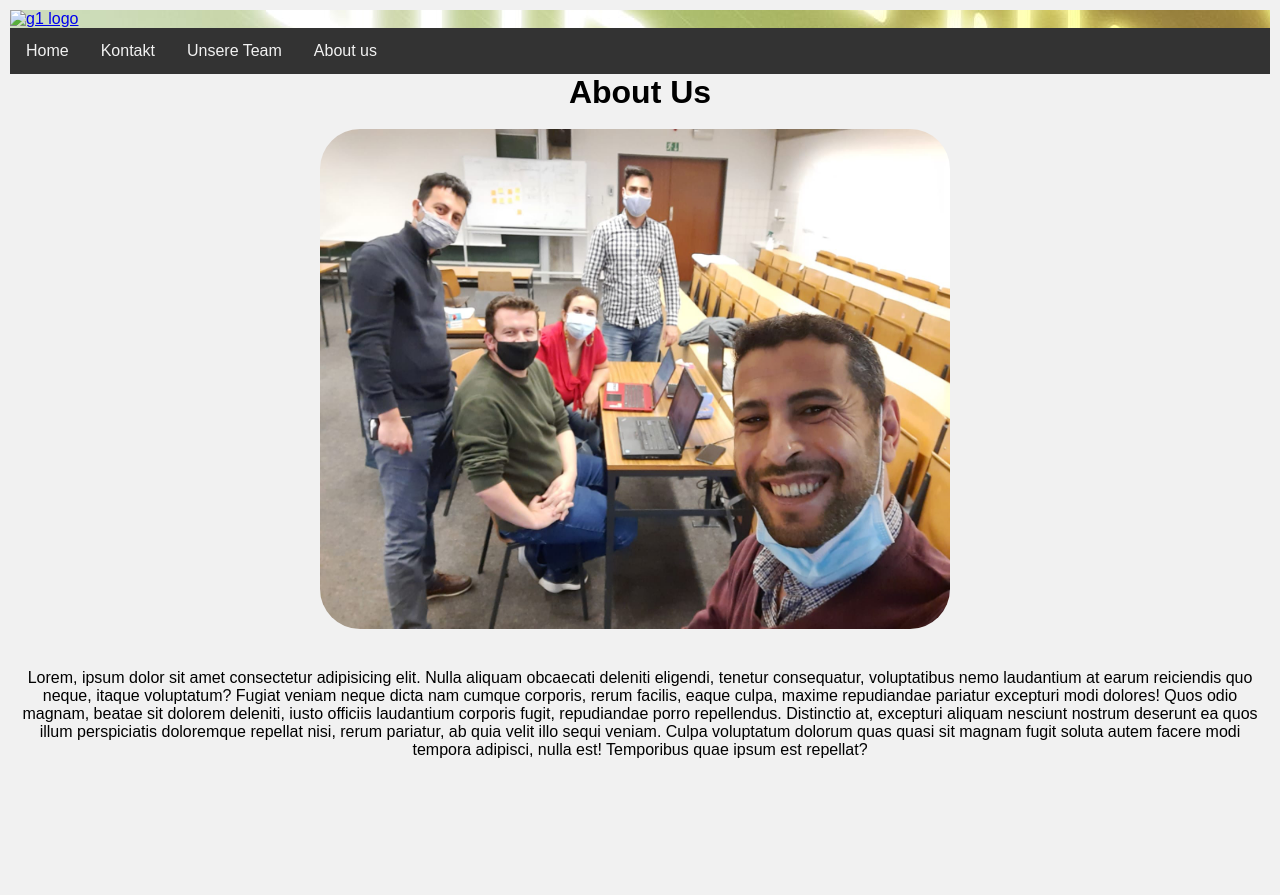
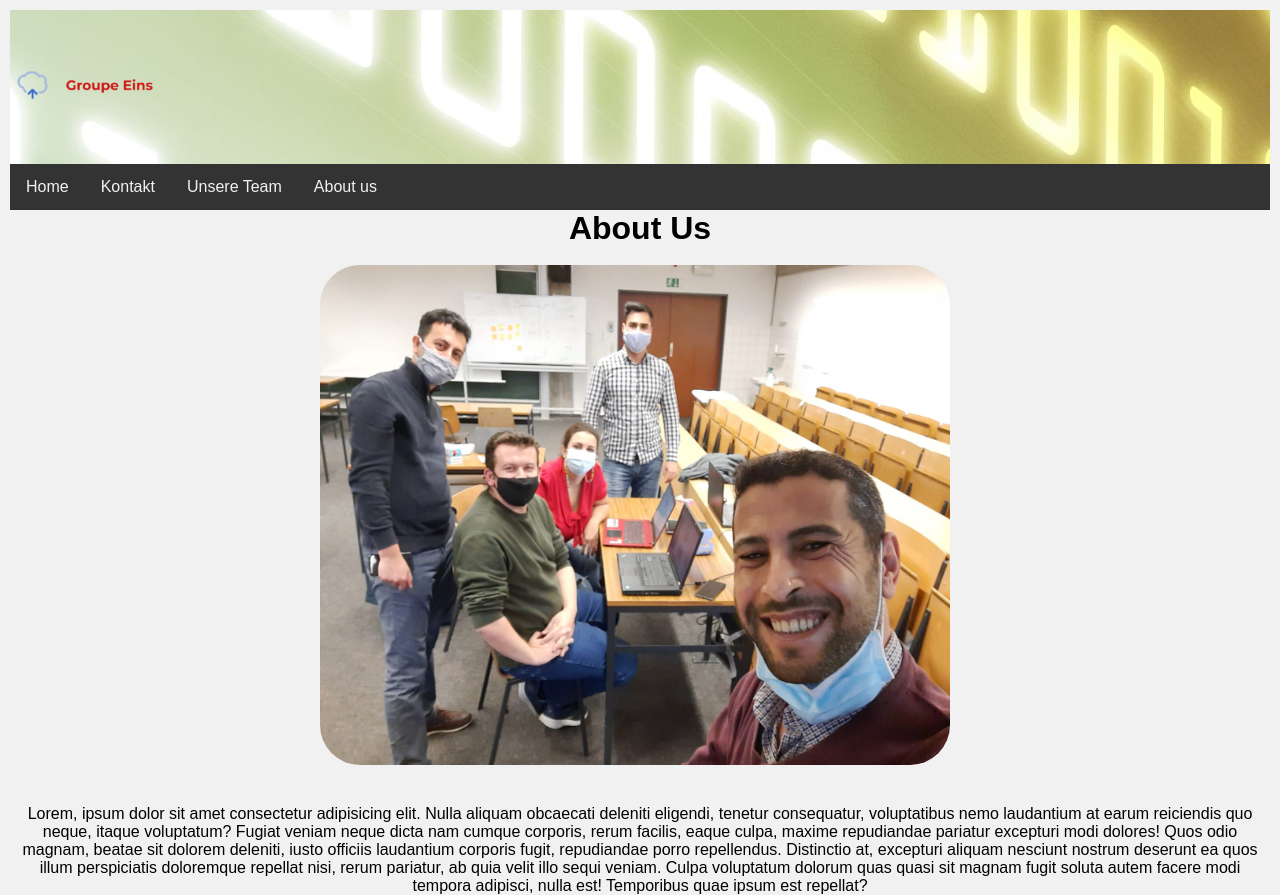
Before and after one commit to githsem/Project-Website, a plain HTML site: page about_us.html in a window 1280 px wide. Before the commit the page ends 800 px from the top, so only its background shows below. Drawn offline with Linux system fonts and the light colour scheme; the site is published under a folder, as on GitHub Pages, so addresses that start at the root find nothing; files whose address does not match are found by name.

Commit message:
images url checked

```diff
--- a/about_us.html
+++ b/about_us.html
@@ -24,7 +24,7 @@
     <!-- Header -->
     <div class="header">
         <div class="div_img">
-            <a href="index.html" class="logo_img"><img src="/images/g1_logo.png" alt="g1 logo" width="150px"></a>
+            <a href="index.html" class="logo_img"><img src="images/g1_logo.png" alt="g1 logo" width="150px"></a>
         </div>
 
     </div>
```
